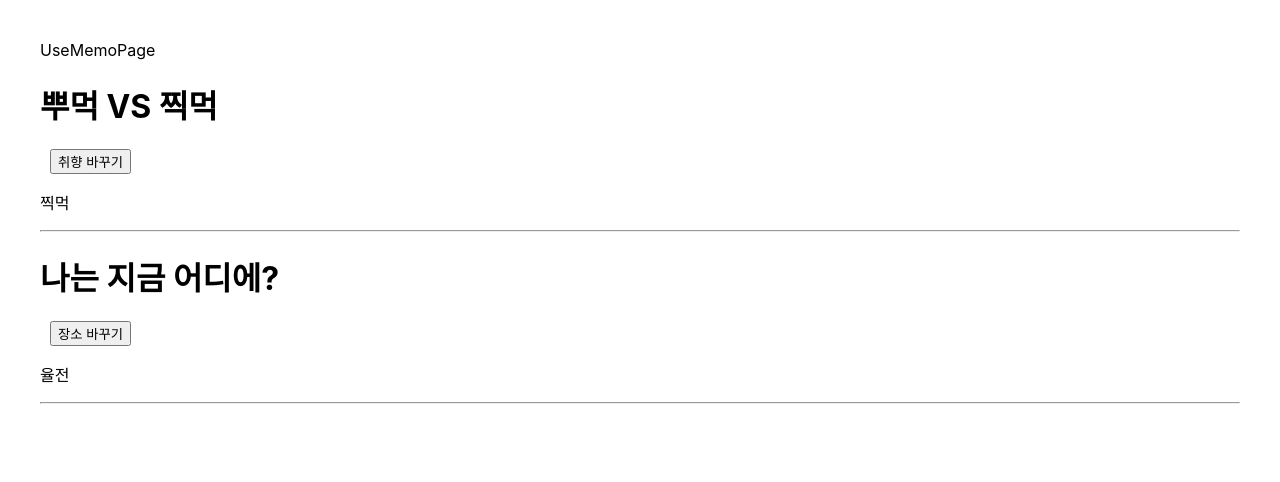
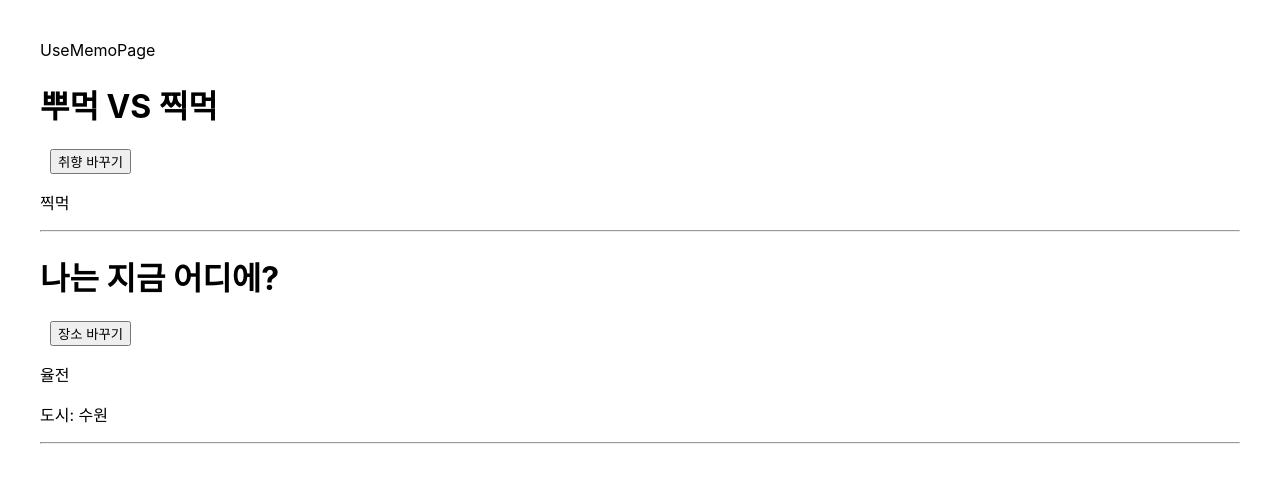
Before and after one commit to jaychang99/react-hook-study, a React (Create React App) app: page /usememo/object in a window 1280 px wide. Shown: the top 482 px of the page. Built offline with nearby package versions, Linux system fonts and the light colour scheme.

Commit message:
feat: useMemo 안 쓴 object (문제 상황

```diff
--- a/src/common/UseCallback/subpages/UseMemoObject/index.js
+++ b/src/common/UseCallback/subpages/UseMemoObject/index.js
@@ -1,9 +1,20 @@
 import React, { useMemo } from 'react'
 import { useState, useRef } from 'react';
+import { useEffect } from 'react';
 
 function UseMemoObject() {
   const [option, setOption] = useState("찍먹")
   const [campus, setCampus] = useState("율전")
+
+  const location = {
+    city: campus === "율전" ? "수원" : "서울"
+  }
+
+  useEffect(() => {
+    console.log("location 이 변경됨! 🤭")
+  }, [location])
+
+
 
 
   return (
@@ -21,6 +32,7 @@ function UseMemoObject() {
         setCampus(campus === "율전" ? "명륜" : "율전")
       }}>장소 바꾸기</button>
       <p>{campus}</p>
+      <p>도시: {location.city}</p>
       <hr />
 
     </>
```
